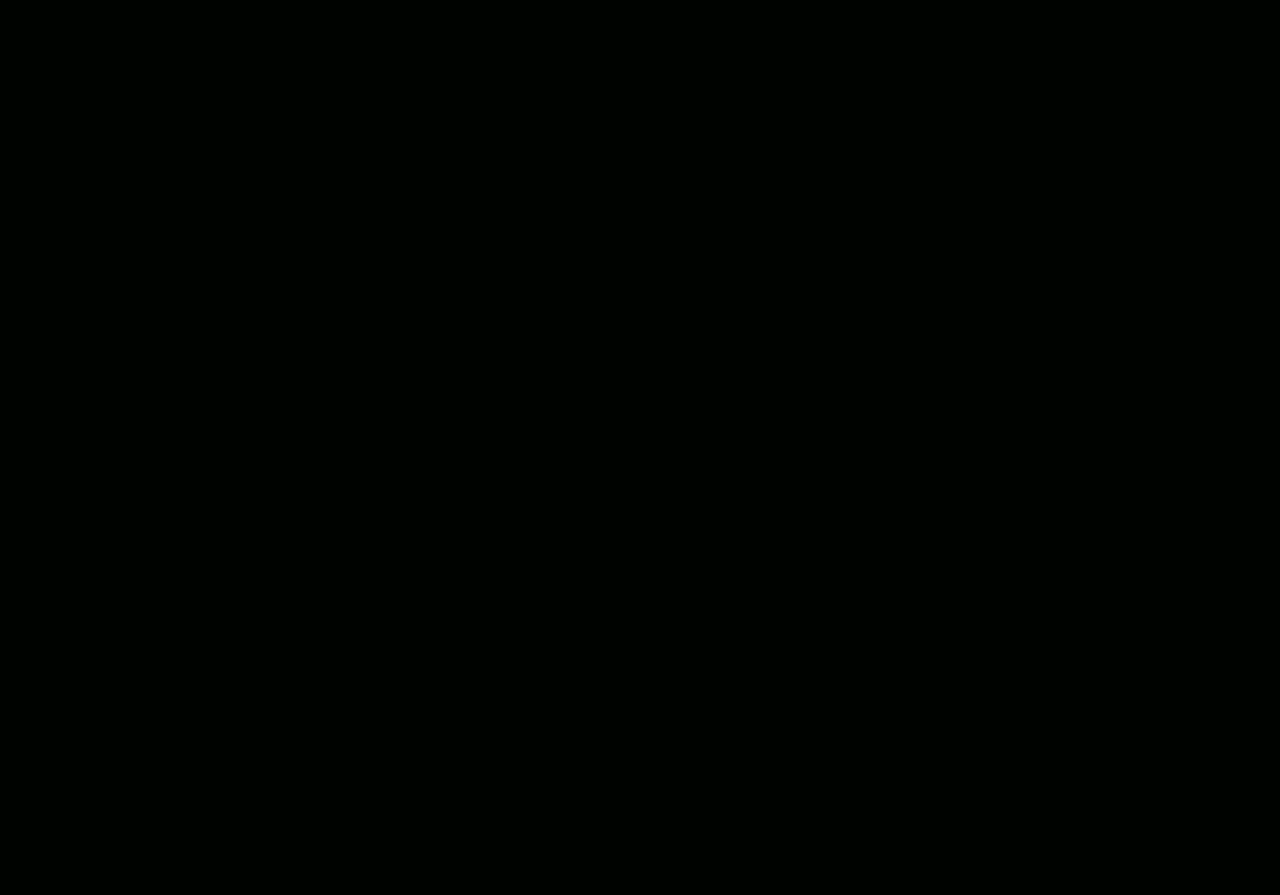
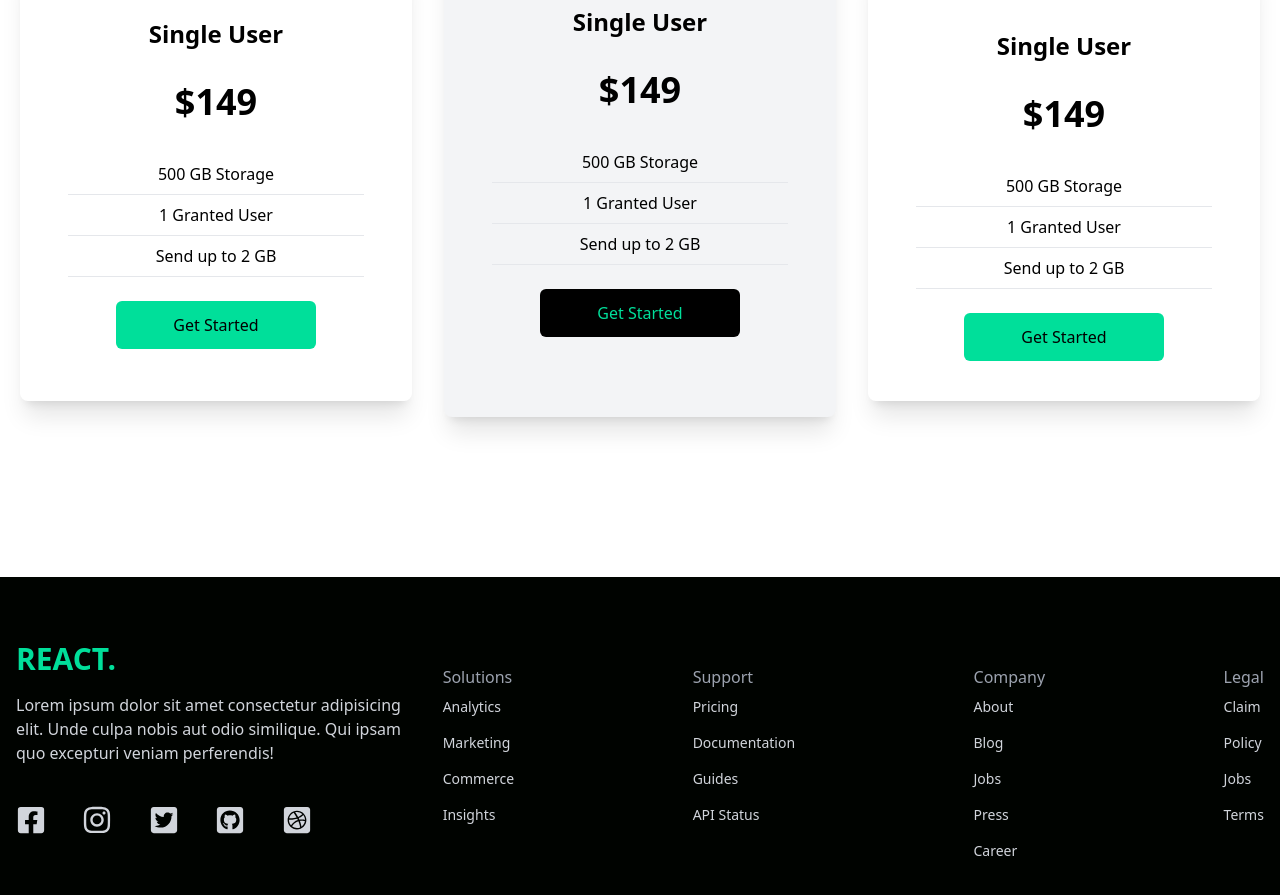
Before and after one commit to evrengokduman/reactjs-tailwind-responsive-website, a React (Vite) app: page / in a window 1280 px wide. Shown: the part 1897-2792 px from the top of the page. Before the commit the page ends 1657 px from the top, so only its background shows below. Built offline with nearby package versions, Linux system fonts and the light colour scheme.

Commit message:
added footer

```diff
--- a/src/App.jsx
+++ b/src/App.jsx
@@ -4,6 +4,7 @@
 import Analytics from "./components/Analytics";
 import Newsletter from "./components/Newsletter";
 import Cards from "./components/Cards";
+import Footer from "./components/Footer";
 function App() {
   return (
     <div>
@@ -12,6 +13,7 @@
       <Analytics />
       <Newsletter />
       <Cards />
+      <Footer />
     </div>
   );
 }
--- a/src/components/Cards.jsx
+++ b/src/components/Cards.jsx
@@ -1,7 +1,56 @@
 import React from "react";
-
+import Single from "../assets/single.png";
+import Double from "../assets/double.png";
+import Triple from "../assets/triple.png";
 const Cards = () => {
-  return <div>Cards</div>;
+  return (
+    <div className="w-full py-[10rem] px-4 bg-white">
+      <div className="max-w-[1240px] mx-auto grid md:grid-cols-3 gap-8">
+        <div className="w-full shadow-xl flex flex-col p-4 my-4 rounded-lg hover:scale-105 duration-300">
+          <img className="w-20 mx-auto mt-[-3rem] bg-white" src={Single} />
+          <h2 className="text-2xl font-bold text-center py-8">Single User</h2>
+          <p className="text-center text-4xl font-bold">$149</p>
+          <div className="text-center font-medium">
+            <p className="py-2 border-b mx-8 mt-8">500 GB Storage</p>
+            <p className="py-2 border-b mx-8">1 Granted User</p>
+            <p className="py-2 border-b mx-8">Send up to 2 GB</p>
+          </div>
+          <button className="bg-[#00df9a] text-black w-[200px] rounded-md font-medium my-6 py-3 mx-auto">
+            Get Started
+          </button>
+        </div>
+        <div className="w-full shadow-xl bg-gray-100 flex flex-col p-4 md:my-0 my-8 rounded-lg hover:scale-105 duration-300">
+          <img
+            className="w-20 mx-auto mt-[-3rem] bg-transparent"
+            src={Double}
+          />
+          <h2 className="text-2xl font-bold text-center py-8">Single User</h2>
+          <p className="text-center text-4xl font-bold">$149</p>
+          <div className="text-center font-medium">
+            <p className="py-2 border-b mx-8 mt-8">500 GB Storage</p>
+            <p className="py-2 border-b mx-8">1 Granted User</p>
+            <p className="py-2 border-b mx-8">Send up to 2 GB</p>
+          </div>
+          <button className="bg-black text-[#00df9a] w-[200px] rounded-md font-medium my-6 py-3 mx-auto">
+            Get Started
+          </button>
+        </div>
+        <div className="w-full shadow-xl  flex flex-col p-4 my-4 rounded-lg hover:scale-105 duration-300">
+          <img className="w-20 mx-auto mt-[-3rem] bg-white" src={Triple} />
+          <h2 className="text-2xl font-bold text-center py-8">Single User</h2>
+          <p className="text-center text-4xl font-bold">$149</p>
+          <div className="text-center font-medium">
+            <p className="py-2 border-b mx-8 mt-8">500 GB Storage</p>
+            <p className="py-2 border-b mx-8">1 Granted User</p>
+            <p className="py-2 border-b mx-8">Send up to 2 GB</p>
+          </div>
+          <button className="bg-[#00df9a] text-black w-[200px] rounded-md font-medium my-6 py-3 mx-auto">
+            Get Started
+          </button>
+        </div>
+      </div>
+    </div>
+  );
 };
 
 export default Cards;
--- /dev/null
+++ b/src/components/Footer.jsx
@@ -0,0 +1,69 @@
+import React from "react";
+import {
+  FaDribbbleSquare,
+  FaFacebookSquare,
+  FaGithubSquare,
+  FaInstagram,
+  FaTwitterSquare,
+} from "react-icons/fa";
+const Footer = () => {
+  return (
+    <div className="max-w-[1240] mx-auto py-16 px-4 grid lg:grid-cols-3 gap-8 text-gray-300">
+      <div>
+        <h1 className="w-full text-3xl font-bold text-[#00df9a]">REACT.</h1>
+        <p className="py-4">
+          Lorem ipsum dolor sit amet consectetur adipisicing elit. Unde culpa
+          nobis aut odio similique. Qui ipsam quo excepturi veniam perferendis!
+        </p>
+        <div className="flex justify-between md:w-[75%] my-6 ">
+          <FaFacebookSquare size={30} />
+          <FaInstagram size={30} />
+          <FaTwitterSquare size={30} />
+          <FaGithubSquare size={30} />
+          <FaDribbbleSquare size={30} />
+        </div>
+      </div>
+      <div className="lg:col-span-2 flex justify-between mt-6">
+        <div>
+          <h6 className="font-medium text-gray-400">Solutions</h6>
+          <ul>
+            <li className="py-2 text-sm">Analytics</li>
+            <li className="py-2 text-sm">Marketing</li>
+            <li className="py-2 text-sm">Commerce</li>
+            <li className="py-2 text-sm">Insights</li>
+          </ul>
+        </div>
+        <div>
+          <h6 className="font-medium text-gray-400">Support</h6>
+          <ul>
+            <li className="py-2 text-sm">Pricing</li>
+            <li className="py-2 text-sm">Documentation</li>
+            <li className="py-2 text-sm">Guides</li>
+            <li className="py-2 text-sm">API Status</li>
+          </ul>
+        </div>
+        <div>
+          <h6 className="font-medium text-gray-400">Company</h6>
+          <ul>
+            <li className="py-2 text-sm">About</li>
+            <li className="py-2 text-sm">Blog</li>
+            <li className="py-2 text-sm">Jobs</li>
+            <li className="py-2 text-sm">Press</li>
+            <li className="py-2 text-sm">Career</li>
+          </ul>
+        </div>
+        <div>
+          <h6 className="font-medium text-gray-400">Legal</h6>
+          <ul>
+            <li className="py-2 text-sm">Claim</li>
+            <li className="py-2 text-sm">Policy</li>
+            <li className="py-2 text-sm">Jobs</li>
+            <li className="py-2 text-sm">Terms</li>
+          </ul>
+        </div>
+      </div>
+    </div>
+  );
+};
+
+export default Footer;
--- a/src/components/Navbar.jsx
+++ b/src/components/Navbar.jsx
@@ -19,11 +19,11 @@
       </ul>
 
       <div onClick={handleNav} className="block md:hidden">
-        {!nav ? <AiOutlineClose size={20} /> : <AiOutlineMenu size={20} />}
+        {nav ? <AiOutlineClose size={20} /> : <AiOutlineMenu size={20} />}
       </div>
       <div
         className={
-          !nav
+          nav
             ? "fixed left-0 top-0 w-[60%] height-full border-r border-r-gray-900 bg-[#000300] ease-in-out duration-500 md:hidden "
             : "fixed left-[-100%]"
         }>
--- a/src/components/Newsletter.jsx
+++ b/src/components/Newsletter.jsx
@@ -16,7 +16,7 @@
               type="email"
               placeholder="Enter Email"
             />
-            <button className="bg-[#00df9a] text-black rounded-md font-medium w-[200px] ml-4 my6 px-6 py-3">
+            <button className="bg-[#00df9a] text-black rounded-md font-medium w-[200px] ml-4 my-6 px-6 py-3">
               Notify Me
             </button>
           </div>
```
